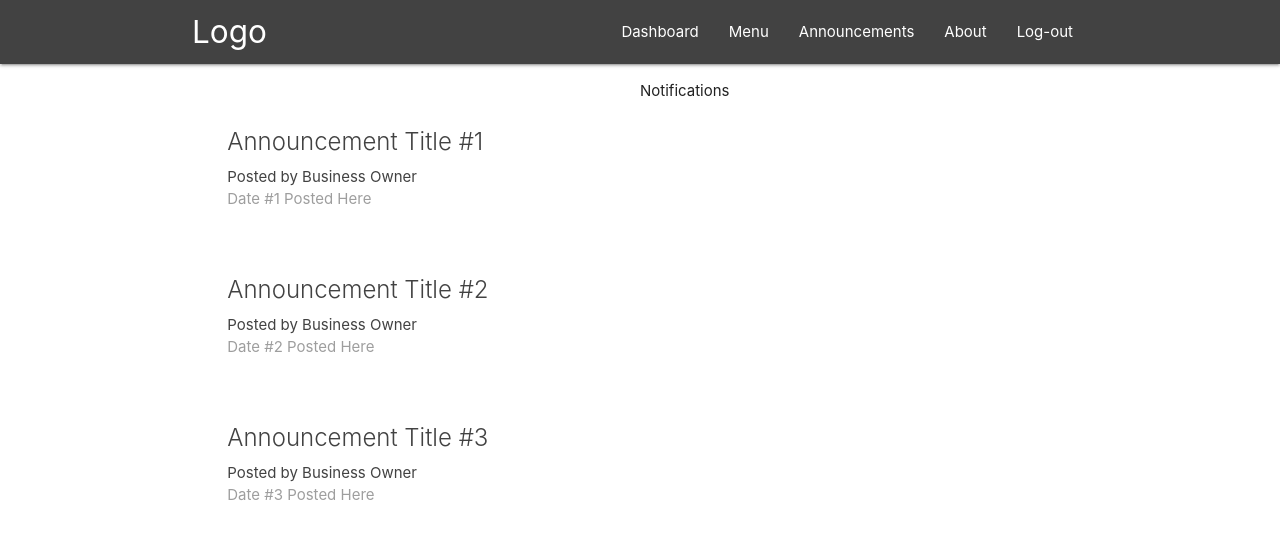
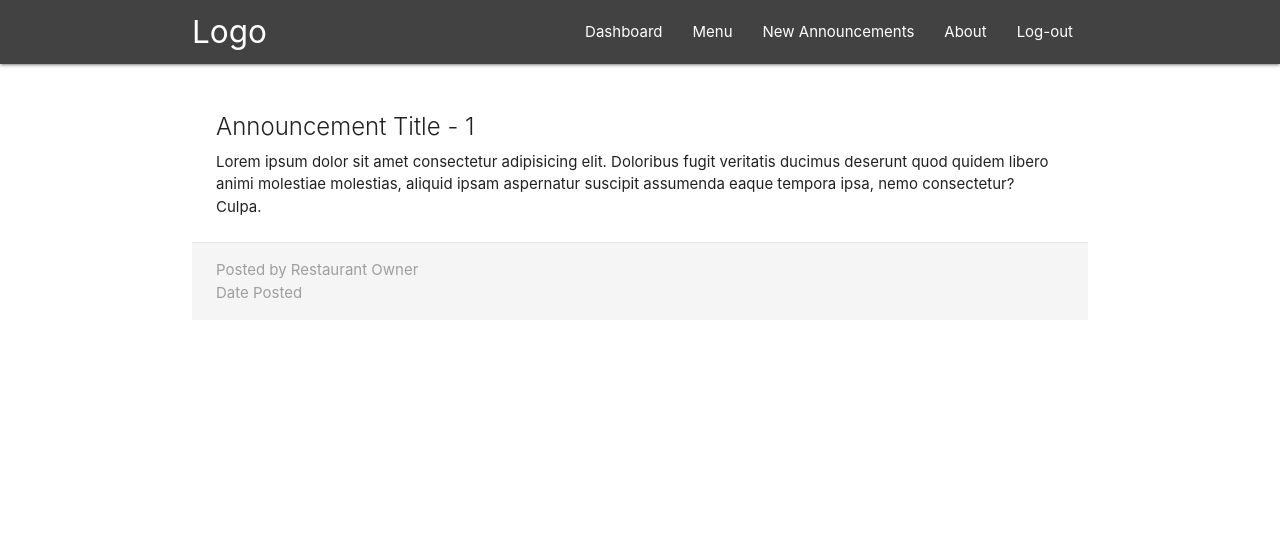
Before and after one commit to mandres2/restaurant_online_order_application, a React (Create React App) app: page /announcement/1 in a window 1280 px wide. Shown: the top 538 px of the page. Built offline with nearby package versions, Linux system fonts and the light colour scheme.

Commit message:
established links, owner can now create new announcements as of 2247 11.22.19

```diff
--- a/src/App.js
+++ b/src/App.js
@@ -2,6 +2,10 @@ import React, { Component } from 'react';
 import { BrowserRouter, Switch, Route } from 'react-router-dom';
 import BusinessOwnerNavBar from './components/layout/businessOwnerNavBar'
 import Dashboard from './components/dashboard/Dashboard';
+import RestaurantMenu from './components/menu/restaurantMenu';
+import AnnouncementDetails from './components/announcements/AnnouncementDetails';
+import CreateAnnouncement from './components/announcements/CreateAnnouncement';
+import AboutRestaurant from './components/about/aboutRestaurant';
 
 class App extends Component {
   render() {
@@ -10,7 +14,11 @@ class App extends Component {
         <div className="App">
           <BusinessOwnerNavBar />
           <Switch>
-            <Route path='/' component={Dashboard} />
+            <Route exact path='/' component={Dashboard} />
+            <Route path='/menu' component={RestaurantMenu} />
+            <Route path='/announcement/:id' component={AnnouncementDetails} />
+            <Route path='/create' component={CreateAnnouncement} />
+            <Route path='/about' component={AboutRestaurant} />
           </Switch>
         </div>
       </BrowserRouter>
--- /dev/null
+++ b/src/components/about/aboutRestaurant.js
@@ -0,0 +1,14 @@
+import React from 'react'
+
+function AboutRestaurant() {
+
+  return (
+    <div className="container section announcement-details">
+
+      <h1>About</h1>
+
+    </div>
+  );
+}
+
+export default AboutRestaurant;
--- /dev/null
+++ b/src/components/announcements/AnnouncementDetails.js
@@ -0,0 +1,21 @@
+import React from 'react'
+
+const AnnouncementDetails = (props) => {
+  const id = props.match.params.id;
+  return (
+    <div className="container section announcement-details">
+      <div className="card z-depth-0">
+        <div className="class card-content">
+          <span className="card-title">Announcement Title - {id} </span>
+          <p>Lorem ipsum dolor sit amet consectetur adipisicing elit. Doloribus fugit veritatis ducimus deserunt quod quidem libero animi molestiae molestias, aliquid ipsam aspernatur suscipit assumenda eaque tempora ipsa, nemo consectetur? Culpa.</p>
+        </div>
+        <div className="card-action grey lighten-4 grey-text">
+          <div>Posted by Restaurant Owner</div>
+          <div>Date Posted</div>
+        </div>
+      </div>
+    </div>
+  )
+}
+
+export default AnnouncementDetails
--- a/src/components/announcements/AnnouncementList.js
+++ b/src/components/announcements/AnnouncementList.js
@@ -1,31 +1,13 @@
 import React from 'react';
+import AnnouncementSummary from './AnnouncementSummary';
 
 const AnnouncementList = () => {
   return (
     <div className="announcement-list section">
-        <div className="card z-depth-0 announcement-summary">
-          <div className="card-content grey-text text-darken-3">
-            <span className="card-title">Announcement Title #1</span>
-            <p>Posted by Business Owner</p>
-            <p className="grey-text">Date #1 Posted Here</p>
-          </div>
-        </div>
-
-        <div className="card z-depth-0 announcement-summary">
-          <div className="card-content grey-text text-darken-3">
-            <span className="card-title">Announcement Title #2</span>
-            <p>Posted by Business Owner</p>
-            <p className="grey-text">Date #2 Posted Here</p>
-          </div>
-        </div>
-
-        <div className="card z-depth-0 announcement-summary">
-          <div className="card-content grey-text text-darken-3">
-            <span className="card-title">Announcement Title #3</span>
-            <p>Posted by Business Owner</p>
-            <p className="grey-text">Date #3 Posted Here</p>
-          </div>
-        </div>
+        <AnnouncementSummary />
+        <AnnouncementSummary />
+        <AnnouncementSummary />
+        <AnnouncementSummary />
     </div>
   )
 }
--- a/src/components/announcements/AnnouncementSummary.js
+++ b/src/components/announcements/AnnouncementSummary.js
@@ -0,0 +1,15 @@
+import React from 'react';
+
+const AnnouncementSummary = () => {
+  return (
+    <div className="card z-depth-0 announcement-summary">
+          <div className="card-content grey-text text-darken-3">
+            <span className="card-title">Announcement Title </span>
+            <p>Posted by Business Owner</p>
+            <p className="grey-text">Date Posted Here</p>
+          </div>
+    </div>
+  )
+}
+
+export default AnnouncementSummary;
--- a/src/components/announcements/CreateAnnouncement.js
+++ b/src/components/announcements/CreateAnnouncement.js
@@ -0,0 +1,39 @@
+import React, { Component } from 'react';
+
+class CreateAnnouncement extends Component {
+  state = {
+    title: '',
+    content: ''
+  }
+  handleChange = (e) => {
+    this.setState({
+      [e.target.id]: e.target.value
+    })
+  }
+  handleSubmit = (e) => {
+    e.preventDefault();
+    console.log(this.state)
+  }
+  render() {
+    return (
+      <div className="container">
+        <form onSubmit={this.handleSubmit} className="white">
+          <h5 className="grey-text text-darken-3">Create Announcement</h5>
+          <div className="input-field">
+            <label htmlFor="title">Title</label>
+            <input type="text" id="title" onChange={this.handleChange}/>
+          </div>
+          <div className="input-field">
+            <label htmlFor="content">Announcement Content</label>
+            <textarea id="content" className="materialize-textarea" onChange={this.handleChange}></textarea>
+          </div>
+          <div className="input-field">
+            <button className="btn pink lighten-1 z-depth-0">Create</button>
+          </div>
+        </form>
+      </div>
+    )
+  }
+}
+
+export default CreateAnnouncement;
--- a/src/components/layout/SignedInLinks.js
+++ b/src/components/layout/SignedInLinks.js
@@ -8,9 +8,10 @@ const SignedInLinks = () => {
   return(
     <ul className="right">
       <li><NavLink to='/'>Dashboard</NavLink></li>
-      <li><NavLink to='/'>Menu</NavLink></li>
-      <li><NavLink to='/'>Announcements</NavLink></li>
-      <li><NavLink to='/'>About</NavLink></li>
+      <li><NavLink to='/menu'>Menu</NavLink></li>
+      <li><NavLink to='/create'>New Announcements</NavLink></li>
+      <li><NavLink to='/about'>About</NavLink></li>
+      {/* This link needs to be associated with an id/route from the MERN Authentication branch */}
       <li><NavLink to='/'>Log-out</NavLink></li>
 
       {/* This will only work when you get to link it to the user authentication for Business Owner. For now this line of code will be commented out. */}
--- /dev/null
+++ b/src/components/menu/restaurantMenu.js
@@ -0,0 +1,14 @@
+import React from 'react'
+
+function RestaurantMenu () {
+
+  return (
+    <div className="container section announcement-details">
+
+      <h1>Menu</h1>
+
+    </div>
+  );
+}
+
+export default RestaurantMenu ;
```
Also changed, not shown: src/components/layout/about.js (deleted, +0 -17 lines), src/components/layout/announcements.js (deleted, +0 -17 lines), src/components/layout/menu.js (deleted, +0 -17 lines), src/components/announcements/Announcement.js (deleted).
